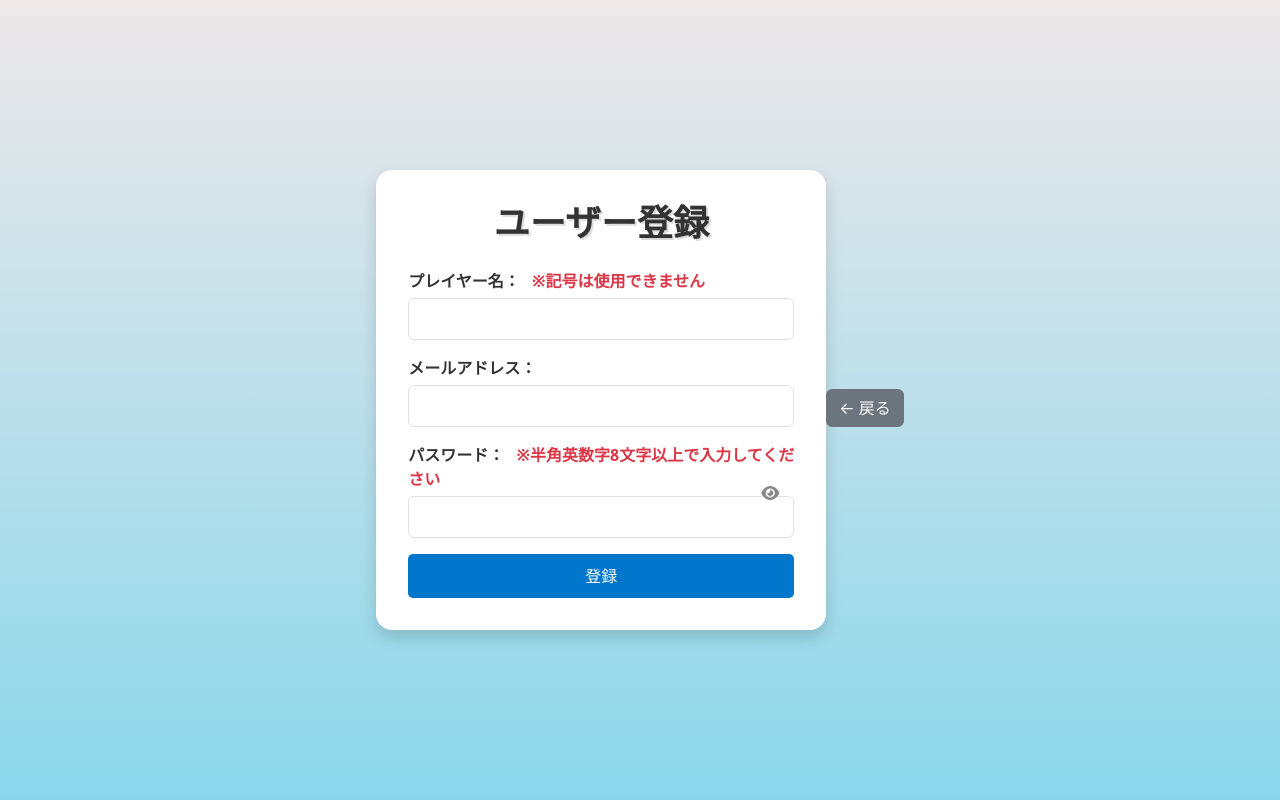
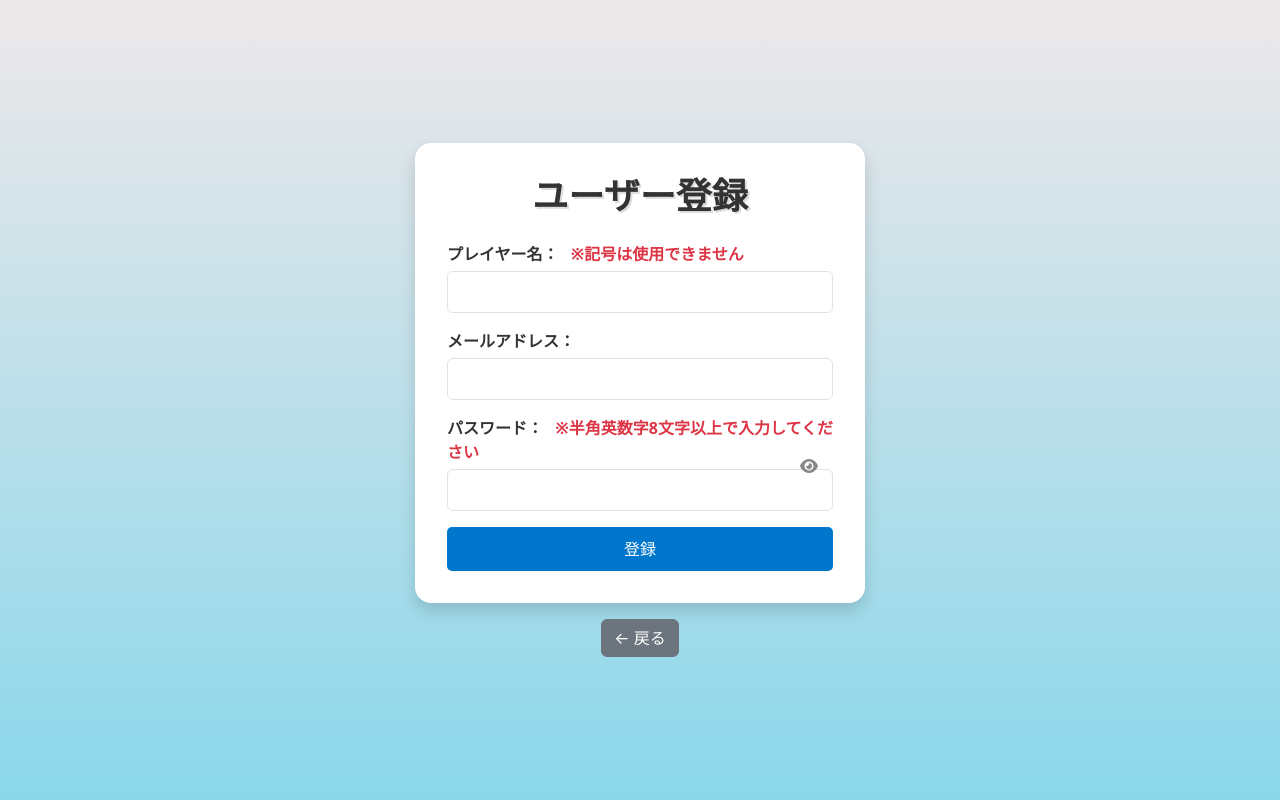
Before and after one commit to yuki-kobayashi/janken-game, a Spring Boot app: page /register in a window 1280 px wide. Run offline with Spring Boot 4, Linux system fonts and the light colour scheme; some of the project's set-up classes (security, data sources, template engines, error pages and the like) are left out, and stand-ins take their place.

Commit message:
ユーザー登録画面に戻るボタン設置

```diff
--- a/src/main/resources/templates/register.html
+++ b/src/main/resources/templates/register.html
@@ -7,7 +7,7 @@
     <link rel="stylesheet" href="https://cdnjs.cloudflare.com/ajax/libs/font-awesome/6.5.0/css/all.min.css">
     <link rel="stylesheet" th:href="@{/style.css}">
 </head>
-<body class="bg-light d-flex justify-content-center align-items-center vh-100">
+<body class="bg-light d-flex flex-column justify-content-center align-items-center vh-100">
     <div class="login-box">
         <h1 class="text-center mb-4">ユーザー登録</h1>
         <form th:action="@{/register}" method="post">
```
